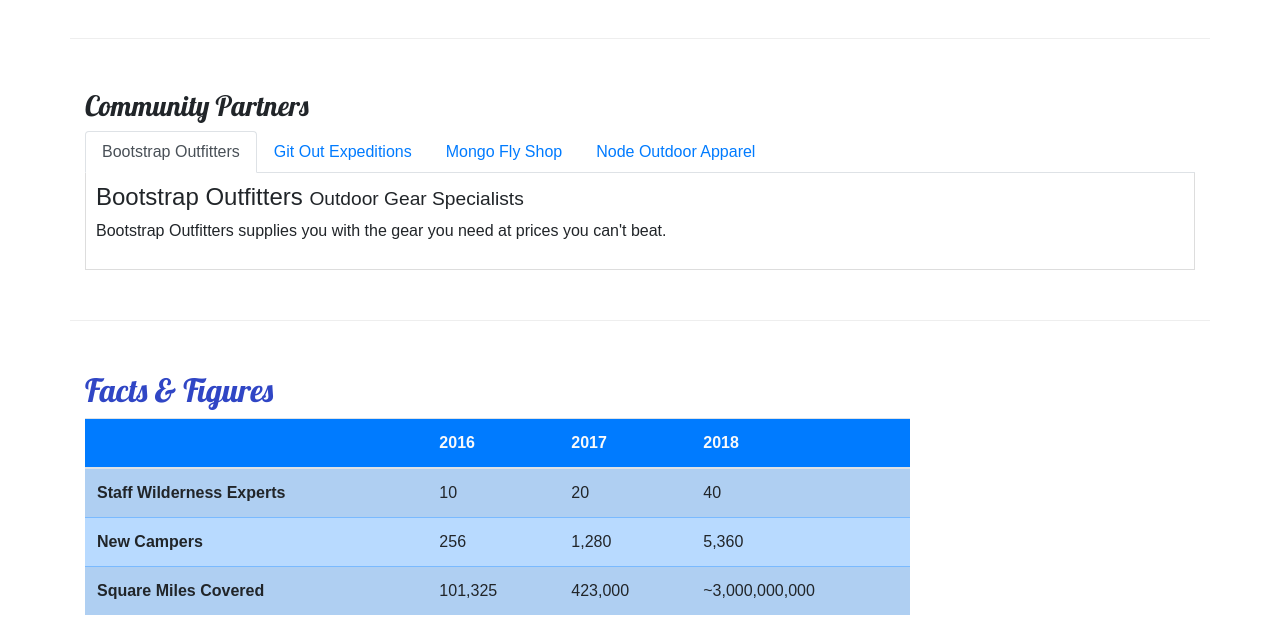
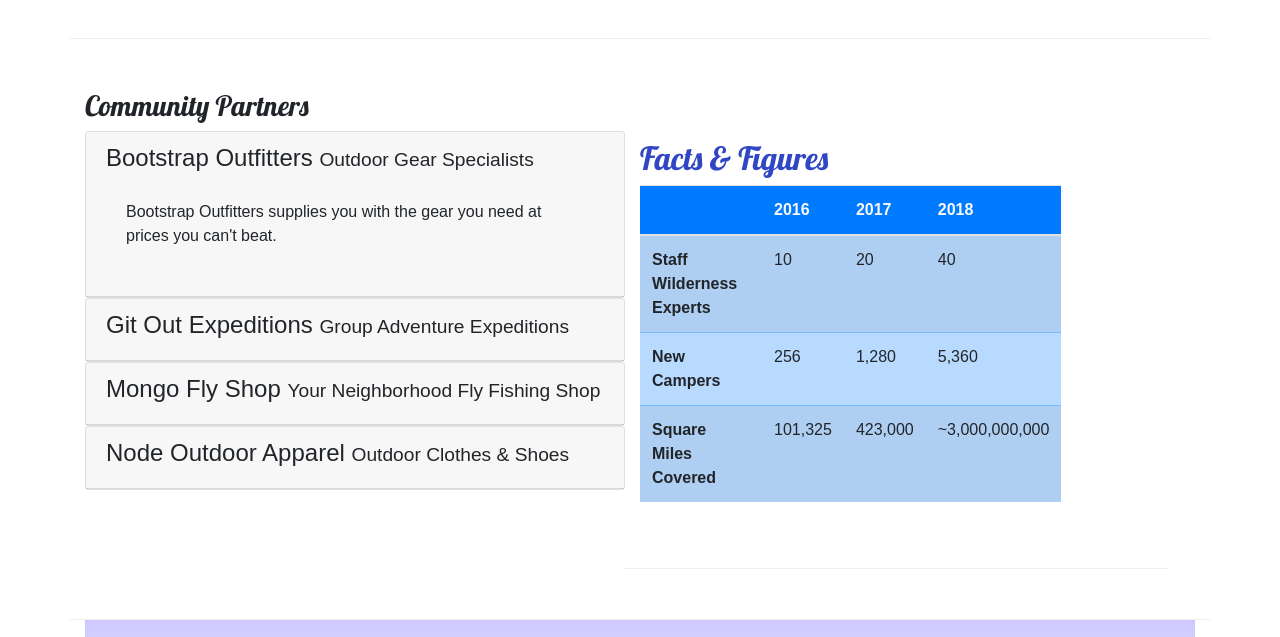
Before and after one commit to jmat1525/boostrap-test, a website: page aboutus.html in a window 1280 px wide. Shown: the part 790-1427 px from the top of the page. Drawn offline with nearby package versions, Linux system fonts and the light colour scheme.

Commit message:
Accordion
accordion replaced the tabs

```diff
--- a/aboutus.html
+++ b/aboutus.html
@@ -102,54 +102,71 @@
         </div>
 
         <div class="row row-content">
-            <div class="col">
+            <div class="col-sm-6">
                 <h3>Community Partners</h3>
-                    <ul class="nav nav-tabs">
-                        <li class="nav-item">
-                            <a class="nav-link active" href="#bootstrap" role="tab" data-toggle="tab">
-                                Bootstrap Outfitters
-                            </a>
-                        </li>
-                        <li class="nav-item">
-                            <a class="nav-link" href="#git" role="tab" data-toggle="tab">
-                                Git Out Expeditions
-                            </a>
-                        </li>
-                        <li class="nav-item">
-                            <a class="nav-link" href="#mongo" role="tab" data-toggle="tab">
-                                Mongo Fly Shop
-                            </a>
-                        </li>
-                        <li class="nav-item">
-                            <a class="nav-link" href="#node" role="tab" data-toggle="tab">
-                                Node Outdoor Apparel
-                            </a>
-                        </li>
-                    </ul>
+                <div id="accordion">
+                    <div class="card">
+                        <div role="tab" class="card-header">
+                            <h4>
+                                <a data-toggle="collapse" data-target="#bootstrap">
+                                    Bootstrap Outfitters <small>Outdoor Gear Specialists</small>
+                                </a>
+                            </h4>
+                            <div class="collapse show" id="bootstrap" data-parent="#accordion">
+                                <div class="card-body">
+                                    <p class="d-none d-sm-block">Bootstrap Outfitters supplies you with the gear you need at prices you can't beat.</p>
+                                </div>
+                            </div>
+                        </div>
+                    </div>
 
-                    <div class="tab-content">
-                        <div role="tabpanel" class="tab-pane fade show active" id="bootstrap">
-                            <h4>Bootstrap Outfitters <small>Outdoor Gear Specialists</small></h4>
-                            <p class="d-none d-sm-block">Bootstrap Outfitters supplies you with the gear you need at prices you can't beat.</p>
+                    <div class="card">
+                        <div role="tab" class="card-header">
+                            <h4>
+                                <a class="collapsed" data-toggle="collapse" data-target="#git">
+                                    Git Out Expeditions <small>Group Adventure Expeditions</small>
+                                </a>
+                            </h4>
+                            <div class="collapse" id="git" data-parent="#accordion">
+                                <div class="card-body">
+                                    <p class="d-none d-sm-block">Join Git Out Expeditions to explore new horizons with a group of other adventurers!</p>
+                               </div>
+                            </div>
                         </div>
-                        <div role="tabpanel" class="tab-pane fade" id="git">
-                            <h4>Git Out Expeditions <small>Group Adventure Expeditions</small></h4>
-                            <p class="d-none d-sm-block">Join Git Out Expeditions to explore new horizons with a group of other adventurers!</p>
+                    </div>
+                    <div class="card">
+                        <div role="tab" class="card-header">
+                            <h4>
+                                <a class="collapsed" data-toggle="collapse" data-target="#mongo">
+                                    Mongo Fly Shop <small>Your Neighborhood Fly Fishing Shop</small>
+                                </a>
+                            </h4>
+                            <div class="collapse" id="mongo" data-parent="#accordion">
+                                <div class="card-body">
+                                    <p class="d-none d-sm-block">Need a new fishing pole, a tacklebox, or flies of all kinds? Stop by Mongo Fly Shop.</p>
+                                </div>
+                            </div>
                         </div>
-                        <div role="tabpanel" class="tab-pane fade" id="mongo">
-                            <h4>Mongo Fly Shop <small>Your Neighborhood Fly Fishing Shop.</small></h4>
-                            <p class="d-none d-sm-block">Need a new fishing pole, a tacklebox, or flies of all kinds? Stop by Mongo Fly Shop.</p>
-                        </div>
-                        <div role="tabpanel" class="tab-pane fade" id="node">
-                            <h4>Node Outdoor Apparel <small>Outdoor Clothes & Shoes</small></h4>
-                            <p class="d-none d-sm-block">From polar fleeces to swimsuits, hiking boots to waders, a visit to Node will be sure to get you covered.</p>
+                    </div>
+                    <div class="card">
+                        <div role="tab" class="card-header">
+                            <h4>
+                                <a class="collapsed" data-toggle="collapse" data-target="#node">
+                                    Node Outdoor Apparel <small>Outdoor Clothes & Shoes</small>
+                                </a>
+                            </h4>
+                            <div class="collapse" id="node" data-parent="#accordion">
+                                <div class="card-body">
+                                    <p class="d-none d-sm-block">From polar fleeces to swimsuits, hiking boots to waders, a visit to Node will be sure to get you covered.</p>
+                                </div>
+                            </div>
                         </div>
                     </div>
             </div>
         </div>
 
         <div class="row row-content">
-            <div class="col-sm-9">
+            <div class="col-sm-10">
                 <h2>Facts &amp; Figures</h2>
                 <div class="table-responsive">
                        <table class="table table-striped">
--- a/css/styles.css
+++ b/css/styles.css
@@ -41,3 +41,9 @@ header h2 {
     border-top: none;
     padding: 10px;
 }
+
+a, a:hover {
+    color: inherit;
+    text-decoration: none;
+    cursor: pointer;
+  }
```
